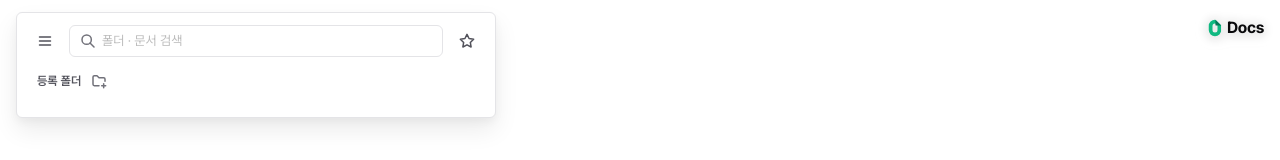
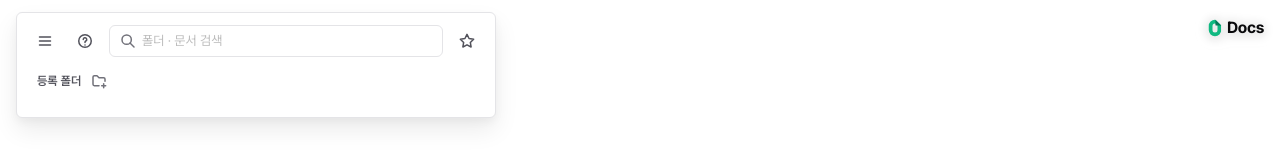
Before and after one commit to Jae0o/HTML-View, a React (Vite) app: page / in a window 1280 px wide. Shown: the top 160 px of the page. Built offline with nearby package versions, Linux system fonts and the light colour scheme.

Commit message:
✨ Feat : 목록 도움말 버튼 — 접기 버튼 바로 오른쪽

```diff
--- a/src/views/containers/viewer/DocumentList/DocumentList.tsx
+++ b/src/views/containers/viewer/DocumentList/DocumentList.tsx
@@ -4,7 +4,7 @@ import { filterFolders, findDocument, isFolderPickerSupported, useFolderStore }
 import { favoriteKey, resolveFavorites, useViewerStore } from "@libs/features/viewer";
 
 import { FloatingSurface, IconButton, SearchInput, Tooltip } from "@views/components/common";
-import { FolderPlusIcon, MenuIcon, StarIcon } from "@views/components/icons";
+import { FolderPlusIcon, HelpIcon, MenuIcon, StarIcon } from "@views/components/icons";
 import { SectionHeader } from "@views/components/viewer";
 
 import { favoriteLabel, filterFavorites } from "./DocumentList.utils";
@@ -13,21 +13,21 @@ import { useClickAway } from "./hooks";
 
 // 목록 상자 — 닫혀 있을 때는 지우지 않고 감추기만 한다(줄의 펼침 상태가 남는다).
 // 열 때는 접기 버튼 자리(= 닫혔을 때의 열기 버튼 자리)에서 펼쳐지고, 닫을 때는 그 자리로 접혀 들어간다 — 보이는 영역(clip-path)을 200ms 동안 넓히고 좁힌다.
-// 접힌 영역: 위 · 왼쪽 1.3rem(테두리 1px + 안쪽 여백 12px)에서 버튼 크기 3.2rem 만큼. 펼친 영역은 그림자가 잘리지 않게 상자보다 4rem 넓게 둔다.
+// 접힌 영역: 위 · 왼쪽 1.3rem(테두리 1px + 안쪽 여백 12px)에서 접기 · 도움말 버튼 두 개(3.2 + 0.8 + 3.2 = 7.2rem) · 높이 3.2rem 만큼. 펼친 영역은 그림자가 잘리지 않게 상자보다 4rem 넓게 둔다.
 // 흐려지지 않는다 — 접기 아이콘이 끝까지 보여야 열기 버튼으로 바뀔 때 깜빡이지 않는다.
 // 움직임 줄이기 설정이면 영역은 그대로 두고 흐려지기만 한다. 사라지는 동안은 누름을 받지 않는다
 const SURFACE_OPEN_CLASS =
   "absolute top-12 left-16 z-400 flex max-h-[calc(100vh-2.4rem)] w-[48rem] flex-col gap-8 p-12 transition-[opacity,clip-path,visibility] duration-200 motion-safe:[clip-path:inset(-4rem)]";
 const SURFACE_CLOSED_CLASS =
-  "pointer-events-none invisible absolute top-12 left-16 z-400 flex max-h-[calc(100vh-2.4rem)] w-[48rem] flex-col gap-8 p-12 transition-[opacity,clip-path,visibility] duration-200 motion-safe:[clip-path:inset(1.3rem_calc(100%_-_4.5rem)_calc(100%_-_4.5rem)_1.3rem_round_0.6rem)] motion-reduce:opacity-0";
+  "pointer-events-none invisible absolute top-12 left-16 z-400 flex max-h-[calc(100vh-2.4rem)] w-[48rem] flex-col gap-8 p-12 transition-[opacity,clip-path,visibility] duration-200 motion-safe:[clip-path:inset(1.3rem_calc(100%_-_8.5rem)_calc(100%_-_4.5rem)_1.3rem_round_0.6rem)] motion-reduce:opacity-0";
 
-// 열기 버튼 칸 — 빈 여백은 마우스를 통과시킨다. 목록이 열리면 상자가 다 펼쳐진 뒤(200ms) 감춘다. 닫히면 바로 보인다
+// 열기 · 도움말 버튼 칸 — 빈 여백은 마우스를 통과시킨다. 목록이 열리면 상자가 다 펼쳐진 뒤(200ms) 감춘다. 닫히면 바로 보인다
 const OPEN_BUTTON_SHOWN_CLASS =
-  "pointer-events-none absolute top-12 left-16 border border-transparent p-12 transition-[visibility] duration-200";
+  "pointer-events-none absolute top-12 left-16 flex gap-8 border border-transparent p-12 transition-[visibility] duration-200";
 const OPEN_BUTTON_HIDDEN_CLASS =
-  "pointer-events-none invisible absolute top-12 left-16 border border-transparent p-12 transition-[visibility] duration-200";
+  "pointer-events-none invisible absolute top-12 left-16 flex gap-8 border border-transparent p-12 transition-[visibility] duration-200";
 
-/** 문서 목록 — 본문 위 왼쪽에 떠 있다. 접거나 문서를 고르면 열기 버튼만 남는다 */
+/** 문서 목록 — 본문 위 왼쪽에 떠 있다. 접거나 문서를 고르면 열기 · 도움말 버튼만 남는다 */
 const DocumentList = () => {
   const isListVisible = useViewerStore(state => state.isListOpen && !state.isListDismissed);
   const selectedDocument = useViewerStore(state => state.selectedDocument);
@@ -36,6 +36,8 @@ const DocumentList = () => {
   const favorites = useViewerStore(state => state.favorites);
   const isFavoritesView = useViewerStore(state => state.listView === "favorites");
   const toggleListView = useViewerStore(state => state.toggleListView);
+  const isHelpOpen = useViewerStore(state => state.isHelpOpen);
+  const openHelp = useViewerStore(state => state.openHelp);
   const isRestored = useFolderStore(state => state.isRestored);
   const folders = useFolderStore(state => state.folders);
   const addFolder = useFolderStore(state => state.addFolder);
@@ -43,8 +45,9 @@ const DocumentList = () => {
     state => selectedDocument !== null && findDocument(state.folders, selectedDocument) !== undefined,
   );
 
-  // 고른 문서를 찾을 수 있을 때만 목록 밖을 누르면 닫는다 — 빈 화면 · 문서를 찾지 못한 화면에서는 닫지 않는다
-  const markInside = useClickAway(isListVisible && isDocumentShown, dismissList);
+  // 고른 문서를 찾을 수 있을 때만 목록 밖을 누르면 닫는다 — 빈 화면 · 문서를 찾지 못한 화면에서는 닫지 않는다.
+  // 도움말 창이 열려 있는 동안도 닫지 않는다 — 창은 목록 밖에 그려져, 창 안을 누르면 목록 밖 누름으로 센다
+  const markInside = useClickAway(isListVisible && isDocumentShown && !isHelpOpen, dismissList);
 
   // 검색어는 기억하지 않는다 — 입력하는 대로 목록을 거른다
   const [query, setQuery] = useState("");
@@ -61,7 +64,7 @@ const DocumentList = () => {
 
   return (
     <>
-      {/* 목록 상자와 같은 자리 · 테두리 · 안쪽 여백을 둬, 열기 버튼이 상자 안 접기 버튼과 같은 자리에 온다.
+      {/* 목록 상자와 같은 자리 · 테두리 · 안쪽 여백 · 간격을 둬, 열기 · 도움말 버튼이 상자 안 접기 · 도움말 버튼과 같은 자리에 온다.
           지우지 않고 상자 아래 층에 늘 둔다 — 열고 닫는 순간에도 이 자리의 아이콘이 비지 않는다(깜빡임 방지) */}
       <div className={isListVisible ? OPEN_BUTTON_HIDDEN_CLASS : OPEN_BUTTON_SHOWN_CLASS}>
         <Tooltip label="목록 열기">
@@ -73,6 +76,15 @@ const DocumentList = () => {
             className="pointer-events-auto"
           />
         </Tooltip>
+        <Tooltip label="도움말">
+          <IconButton
+            floating
+            aria-label="도움말"
+            icon={<HelpIcon />}
+            onClick={openHelp}
+            className="pointer-events-auto"
+          />
+        </Tooltip>
       </div>
 
       <FloatingSurface
@@ -81,7 +93,7 @@ const DocumentList = () => {
         onPointerDown={markInside}
         className={isListVisible ? SURFACE_OPEN_CLASS : SURFACE_CLOSED_CLASS}
       >
-        {/* 접기 버튼을 맨 앞에 둔다 — 닫혔을 때의 열기 버튼과 같은 자리다 */}
+        {/* 접기 · 도움말 버튼을 맨 앞에 둔다 — 닫혔을 때의 열기 · 도움말 버튼과 같은 자리다 */}
         <div className="flex items-center gap-8">
           <Tooltip label="목록 접기">
             <IconButton
@@ -89,6 +101,14 @@ const DocumentList = () => {
               aria-label="목록 접기"
               icon={<MenuIcon />}
               onClick={toggleList}
+            />
+          </Tooltip>
+          <Tooltip label="도움말">
+            <IconButton
+              variant="ghost"
+              aria-label="도움말"
+              icon={<HelpIcon />}
+              onClick={openHelp}
             />
           </Tooltip>
           <SearchInput
```
Also changed, not shown: 1 other file (tests, documents, lock files or other folders).
